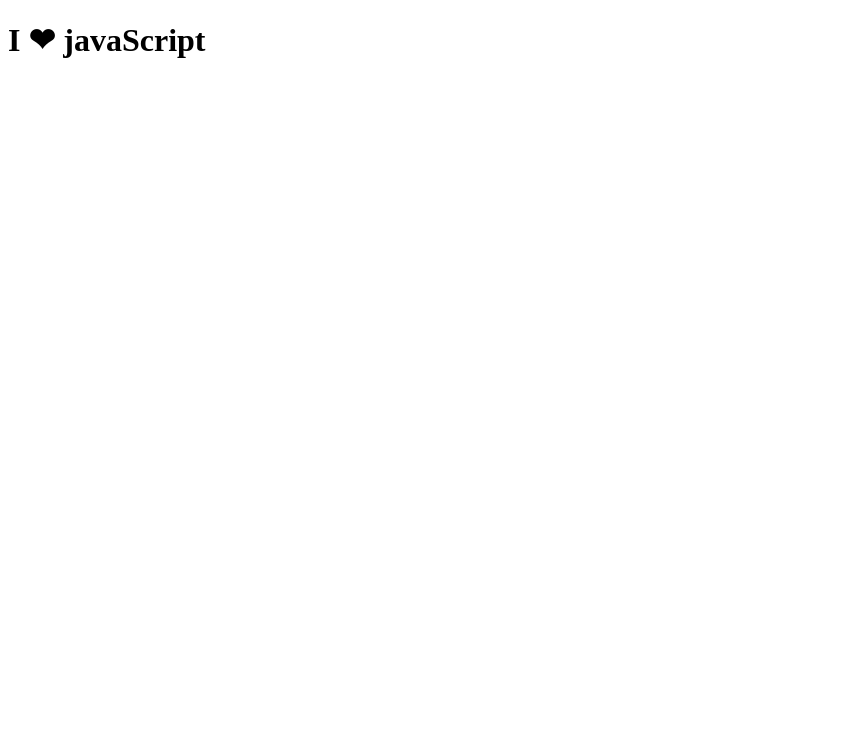
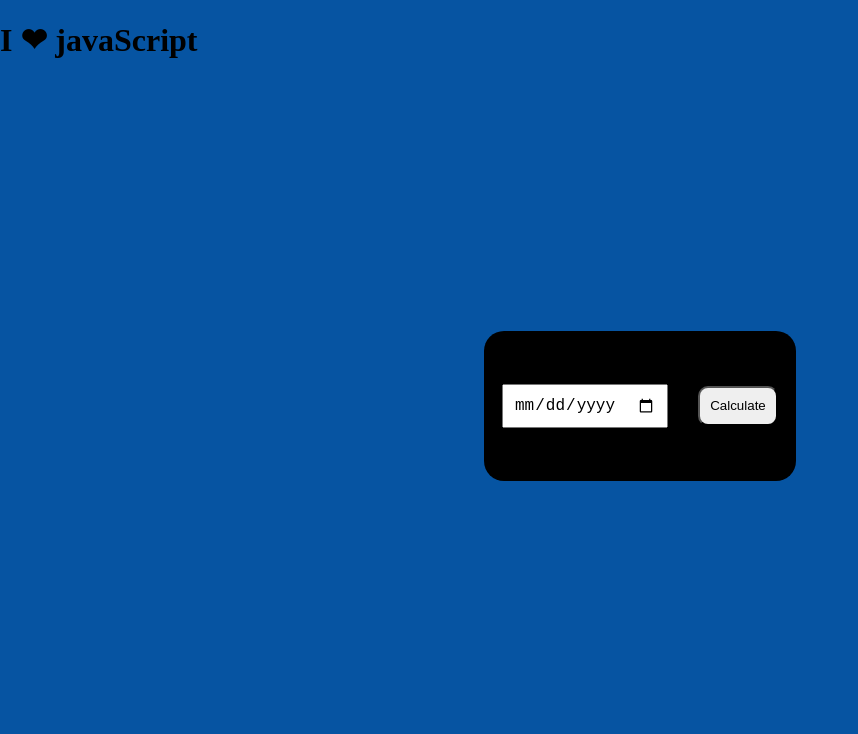
Before and after one commit to Gulzarokz/classTask-05, a plain HTML site: page index.html in a window 1280 px wide. Shown: the whole page, without its empty margins (0-858 px from the left). Drawn offline with Linux system fonts and the light colour scheme.

Commit message:
add css c style to the first div

```diff
--- a/index.html
+++ b/index.html
@@ -10,6 +10,16 @@
     <h1>I ❤ javaScript</h1>
 
 
+        <div class="top">
+             <div class="date-container">
+                <input type="date" id="date" name="date">
+                <i class="fas fa-calendar icon"></i>
+                <button class="btn">Calculate</button>
+            </div>
+
+        </div>
+
+
 
 
     <script src=""></script>
--- a/style.css
+++ b/style.css
@@ -0,0 +1,40 @@
+body{
+ margin: auto;
+ padding: auto;
+box-sizing: border-box;
+background-color: rgb(6, 84, 162);
+
+
+}
+.top{
+    display: flex;
+    justify-content: center;
+    padding: 250px;
+
+}
+.btn{
+    margin-left: 60px;
+    width: 80px;
+    height: 40px;
+    border-radius: 10px;
+}
+
+
+.date-container {
+    display: flex;
+    align-items: center;
+    justify-content: center;
+    background-color: black;
+    height: 150px;
+    width: 40%;
+    border-radius: 20px;
+}
+.date-container input {
+    padding: 10px;
+    font-size: 16px;
+}
+.date-container .icon {
+    margin-left: -30px;
+    color: #333;
+    pointer-events: none;
+}
```
